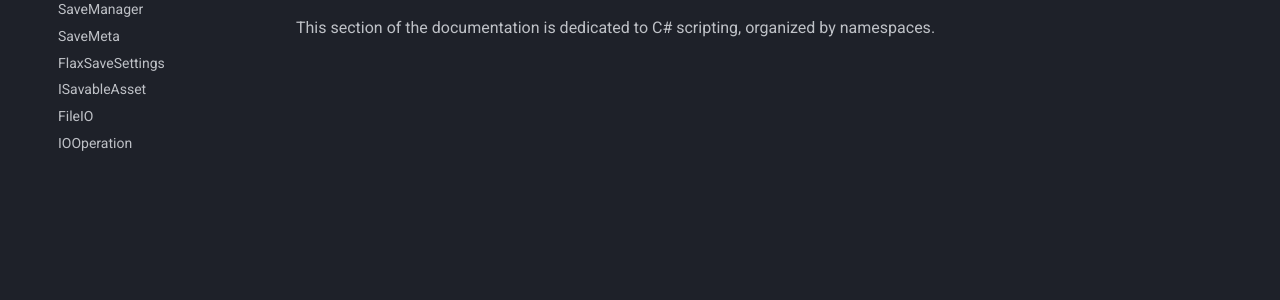
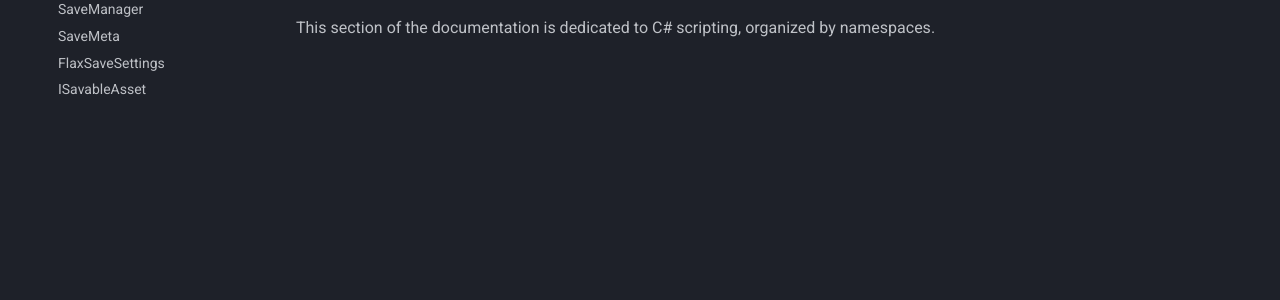
Before and after one commit to Myterian/FlaxSave, an MkDocs documentation site: the page built from docs/Api/index.md, in a window 1280 px wide. Shown: the part 213-513 px from the top of the page. Built offline with MkDocs 1.6.1 and Material for MkDocs 9.7.7, drawn with Linux system fonts in a browser that asks for light colours.

Commit message:
Remove FileIO and IOOperation entries, as the classes can't be accessed by the user

```diff
--- a/mkdocs.yml
+++ b/mkdocs.yml
@@ -11,8 +11,6 @@ nav:
         - SaveMeta: Api/SaveMeta.md
         - FlaxSaveSettings: Api/FlaxSaveSettings.md
         - ISavableAsset: Api/ISavableAsset.md
-        - FileIO: Api/FileIO.md
-        - IOOperation: Api/IOOperation.md
 
 
 watch:
```
